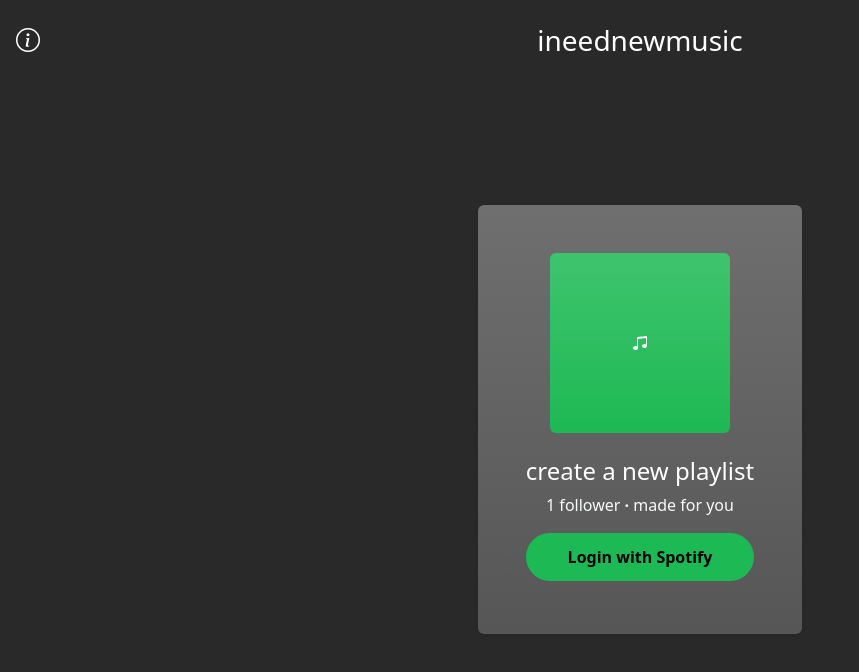
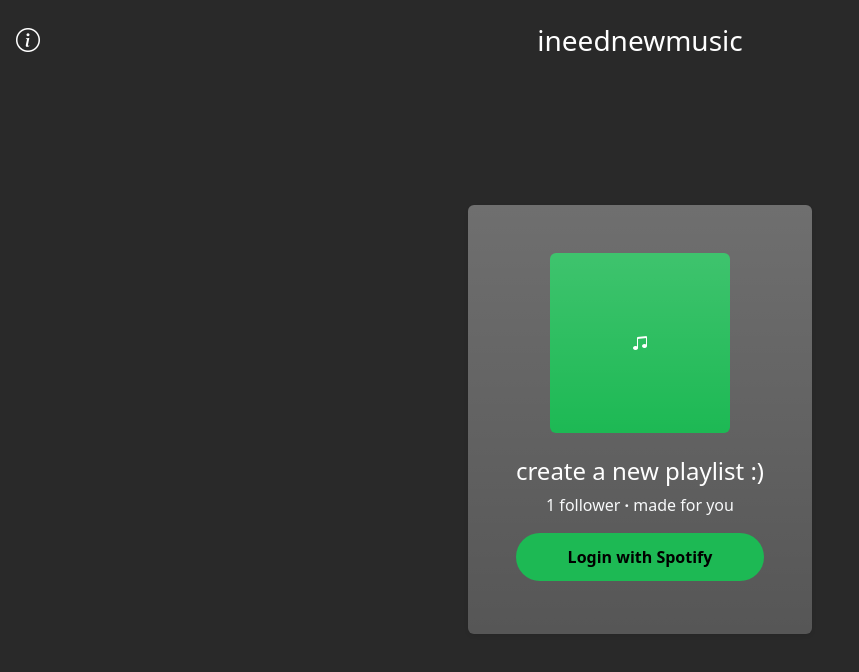
Before and after one commit to maria1sm/TFG-front, a React (Create React App) app: page /login in a window 1280 px wide. Shown: the top 672 px of the page, without its empty margins (0-859 px from the left). Built offline with nearby package versions, Linux system fonts and the light colour scheme.

Commit message:
ip change

```diff
--- a/src/components/Login.jsx
+++ b/src/components/Login.jsx
@@ -42,7 +42,7 @@
                     <div className="rounded bg-success bg-gradient bg-success d-flex justify-content-center align-items-center p-3 song">
                         <i className="bi bi-music-note-beamed"></i>
                     </div>
-                    <h4 className="text-white mt-4">create a new playlist</h4>
+                    <h4 className="text-white mt-4">create a new playlist :)</h4>
                     <div className="text-light">1 follower <span className='fw-bold'>·</span> made for you</div>
                     <button className='recommendation-btn w-100 mt-3' onClick={handleLogin}>Login with Spotify</button>
                 </div>
```
